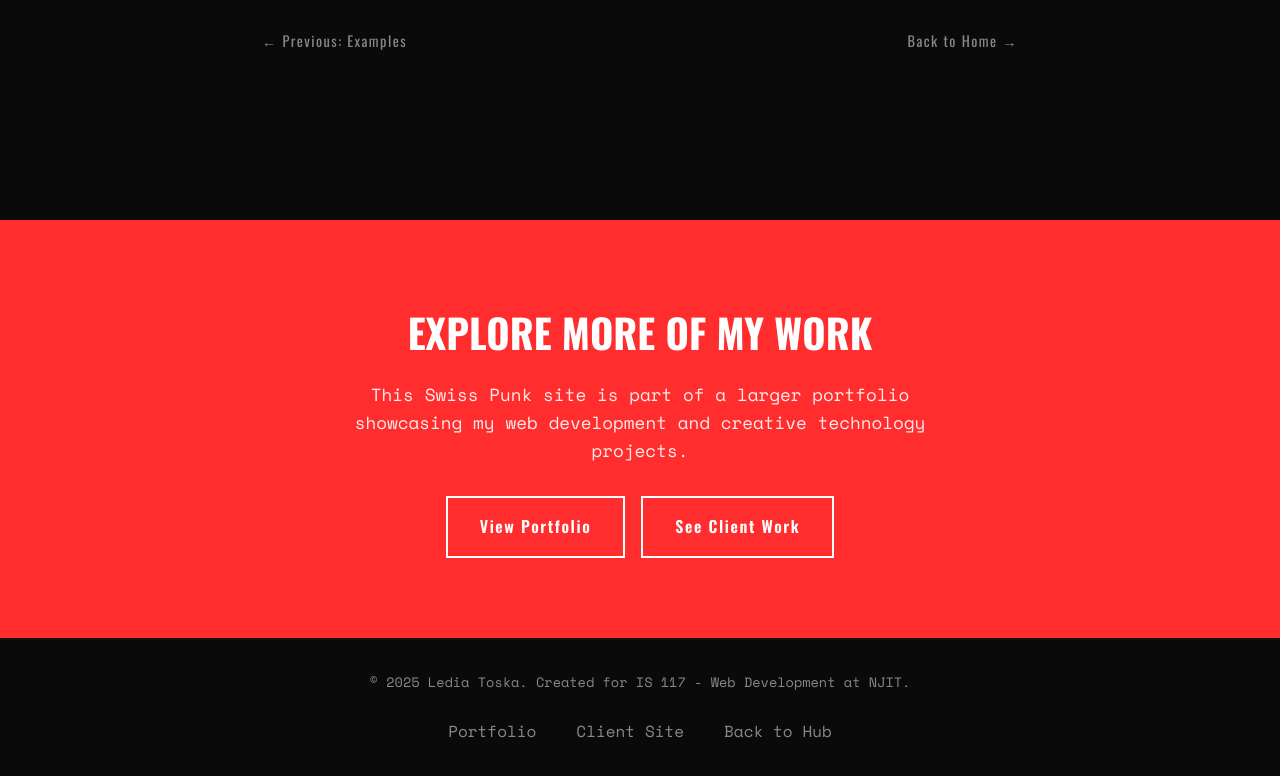
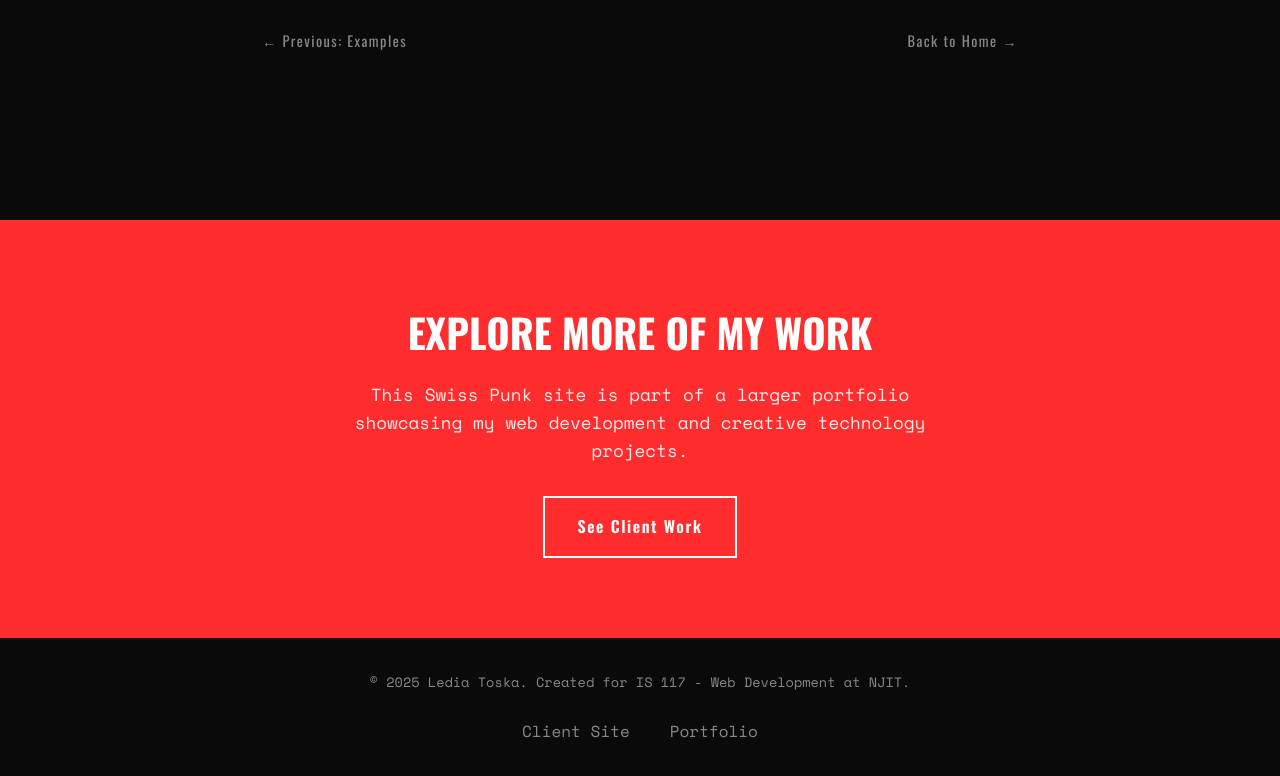
Before and after one commit to LediaT/117-final, a website: page docs/design_style/about/index.html in a window 1280 px wide. Shown: the part 2847-3623 px from the top of the page. Drawn offline with nearby package versions, Linux system fonts and the light colour scheme.

Commit message:
Fix navigation - remove portfolio links, rename Hub to Portfolio, add Portfolio to client site

```diff
--- a/docs/design_style/about/index.html
+++ b/docs/design_style/about/index.html
@@ -718,7 +718,7 @@
             <h2 class="cta-title">EXPLORE MORE OF MY WORK</h2>
             <p class="cta-text">This Swiss Punk site is part of a larger portfolio showcasing my web development and creative technology projects.</p>
             <div class="cta-buttons">
-                <a href="../../portfolio/index.html" class="btn">View Portfolio</a>
+
                 <a href="../../client_site/index.html" class="btn">See Client Work</a>
             </div>
         </section>
@@ -727,9 +727,9 @@
     <footer class="footer">
         <p>© 2025 Ledia Toska. Created for IS 117 - Web Development at NJIT.</p>
         <div class="footer-links">
-            <a href="../../portfolio/index.html">Portfolio</a>
+
             <a href="../../client_site/index.html">Client Site</a>
-            <a href="../../index.html">Back to Hub</a>
+            <a href="../../index.html">Portfolio</a>
         </div>
     </footer>
 
```
Also changed, not shown: docs/client_site/index.html (+1 -0 lines), docs/design_style/examples/index.html (+2 -2 lines), docs/design_style/history/index.html (+2 -2 lines), docs/design_style/index.html (+2 -2 lines), docs/design_style/principles/index.html (+2 -2 lines).
